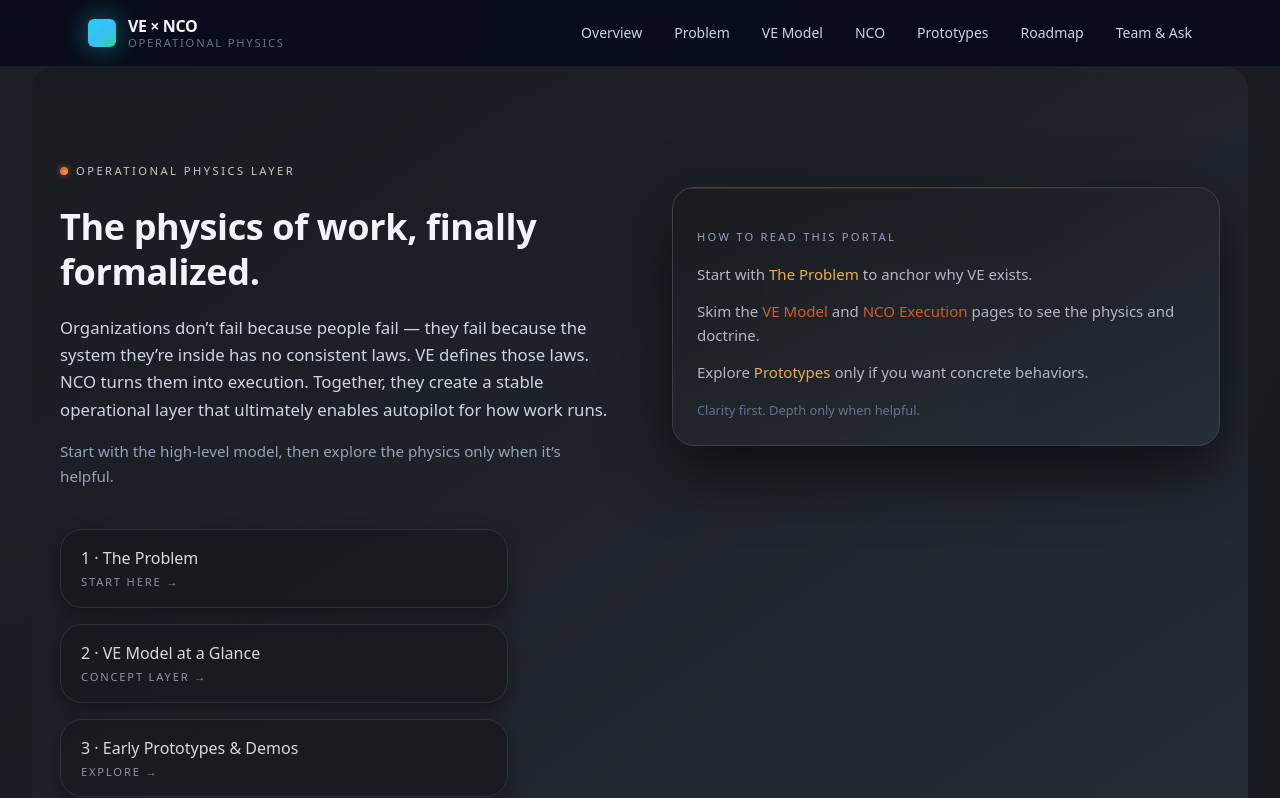
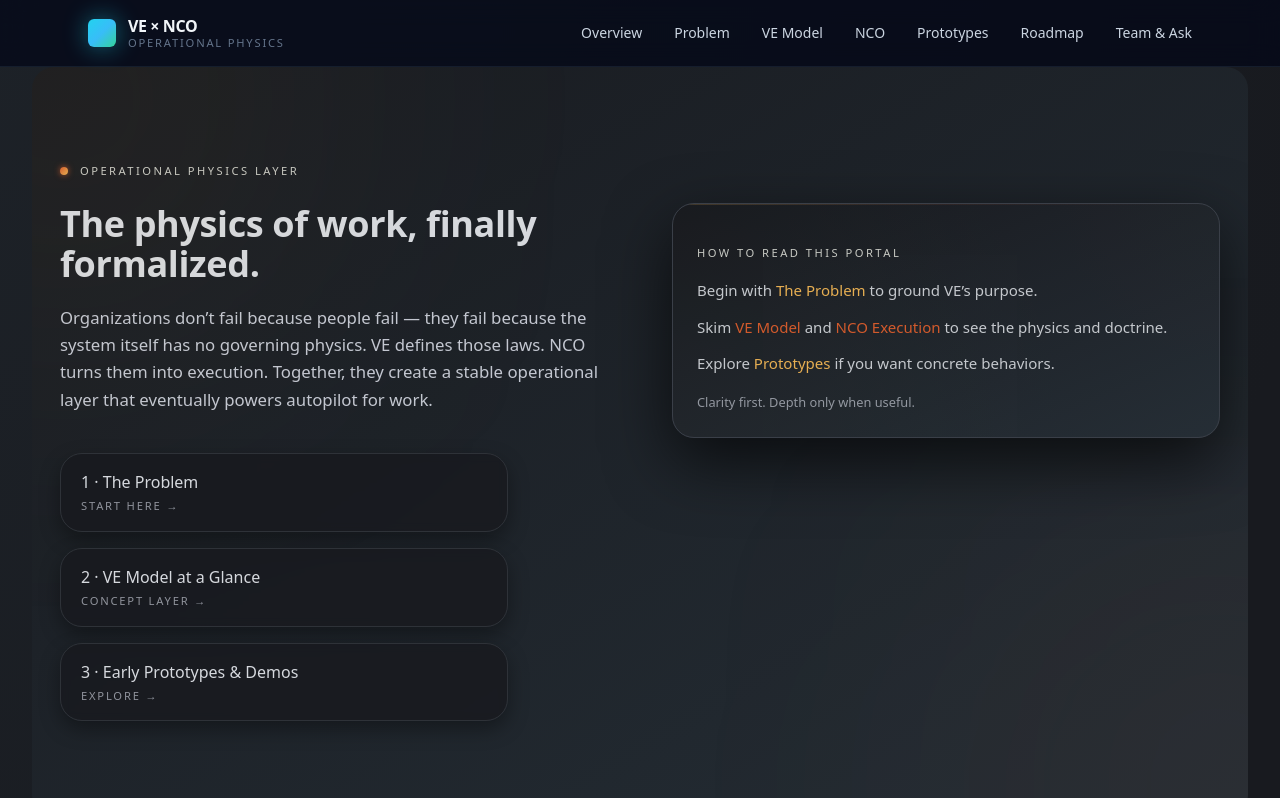
Before and after one commit to VertandErnie/vexnco-site, a Next.js app: page / in a window 1280 px wide. Shown: the top 798 px of the page. Built offline with nearby package versions, Linux system fonts and the light colour scheme.

Commit message:
Update page.jsx

```diff
--- a/app/page.jsx
+++ b/app/page.jsx
@@ -4,31 +4,30 @@ import VEMicroCard from "../components/VEMicroCard";
 export default function HomePage() {
   return (
     <section className="section bg-ve-hero rounded-ve relative overflow-hidden">
+      {/* molten + ember glow accents */}
+      <div className="pointer-events-none absolute -top-40 -left-40 h-96 w-96 rounded-full bg-molten/10 blur-[160px]" />
+      <div className="pointer-events-none absolute -bottom-40 -right-40 h-96 w-96 rounded-full bg-ember/10 blur-[160px]" />
+
       <div className="grid gap-16 lg:grid-cols-2 items-start">
 
-        {/* LEFT COLUMN */}
+        {/* LEFT */}
         <div>
-          <div className="flex items-center gap-2">
+          <div className="flex items-center gap-3">
             <div className="ve-dot" />
-            <span className="ve-section-label">Operational Physics Layer</span>
+            <div className="ve-section-label">Operational Physics Layer</div>
           </div>
 
-          <h1 className="mt-6 text-4xl leading-tight font-semibold">
+          <h1 className="mt-6 text-4xl font-semibold text-concrete">
             The physics of work, finally formalized.
           </h1>
 
-          <p className="mt-5 text-slate-300 max-w-xl text-[1.05rem] leading-relaxed">
-            Organizations don’t fail because people fail — they fail because the system
-            they’re inside has no consistent laws. VE defines those laws. NCO turns
-            them into execution. Together, they create a stable operational layer that
-            ultimately enables autopilot for how work runs.
+          <p className="mt-5 text-frost max-w-xl text-[1.05rem] leading-relaxed">
+            Organizations don’t fail because people fail — they fail because the
+            system itself has no governing physics. VE defines those laws. NCO
+            turns them into execution. Together, they create a stable operational
+            layer that eventually powers autopilot for work.
           </p>
 
-          <p className="mt-4 text-slate-400 max-w-xl text-[0.95rem]">
-            Start with the high-level model, then explore the physics only when it’s helpful.
-          </p>
-
-          {/* CTA CARDS */}
           <div className="mt-10 grid gap-4 max-w-md">
             <VEMicroCard
               title="1 · The Problem"
@@ -48,30 +47,30 @@ export default function HomePage() {
           </div>
         </div>
 
-        {/* RIGHT COLUMN — VE PANEL */}
-        <VEPanel className="mt-6">
-          <p className="text-[0.7rem] uppercase tracking-[0.2em] text-slate-400">
-            How to Read This Portal
-          </p>
+        {/* RIGHT */}
+        <VEPanel className="mt-10">
+          <p className="ve-section-label">How to Read This Portal</p>
 
-          <ul className="mt-4 space-y-3 text-frost/90 text-[0.94rem] leading-relaxed">
+          <ul className="mt-4 space-y-3 text-concrete/90 text-[0.94rem] leading-relaxed">
             <li>
-              Start with <span className="text-molten font-medium">The Problem</span>{" "}
-              to anchor why VE exists.
+              Begin with <span className="text-molten font-medium">The Problem</span>{" "}
+              to ground VE’s purpose.
             </li>
             <li>
-              Skim the <span className="text-ember font-medium">VE Model</span> and{" "}
+              Skim{" "}
+              <span className="text-ember font-medium">VE Model</span> and{" "}
               <span className="text-ember font-medium">NCO Execution</span>{" "}
-              pages to see the physics and doctrine.
+              to see the physics and doctrine.
             </li>
             <li>
-              Explore <span className="text-molten font-medium">Prototypes</span>{" "}
-              only if you want concrete behaviors.
+              Explore{" "}
+              <span className="text-molten font-medium">Prototypes</span>{" "}
+              if you want concrete behaviors.
             </li>
           </ul>
 
-          <p className="mt-4 text-[0.8rem] text-slate-500">
-            Clarity first. Depth only when helpful.
+          <p className="mt-4 text-[0.8rem] text-frost/70">
+            Clarity first. Depth only when useful.
           </p>
         </VEPanel>
       </div>
```
